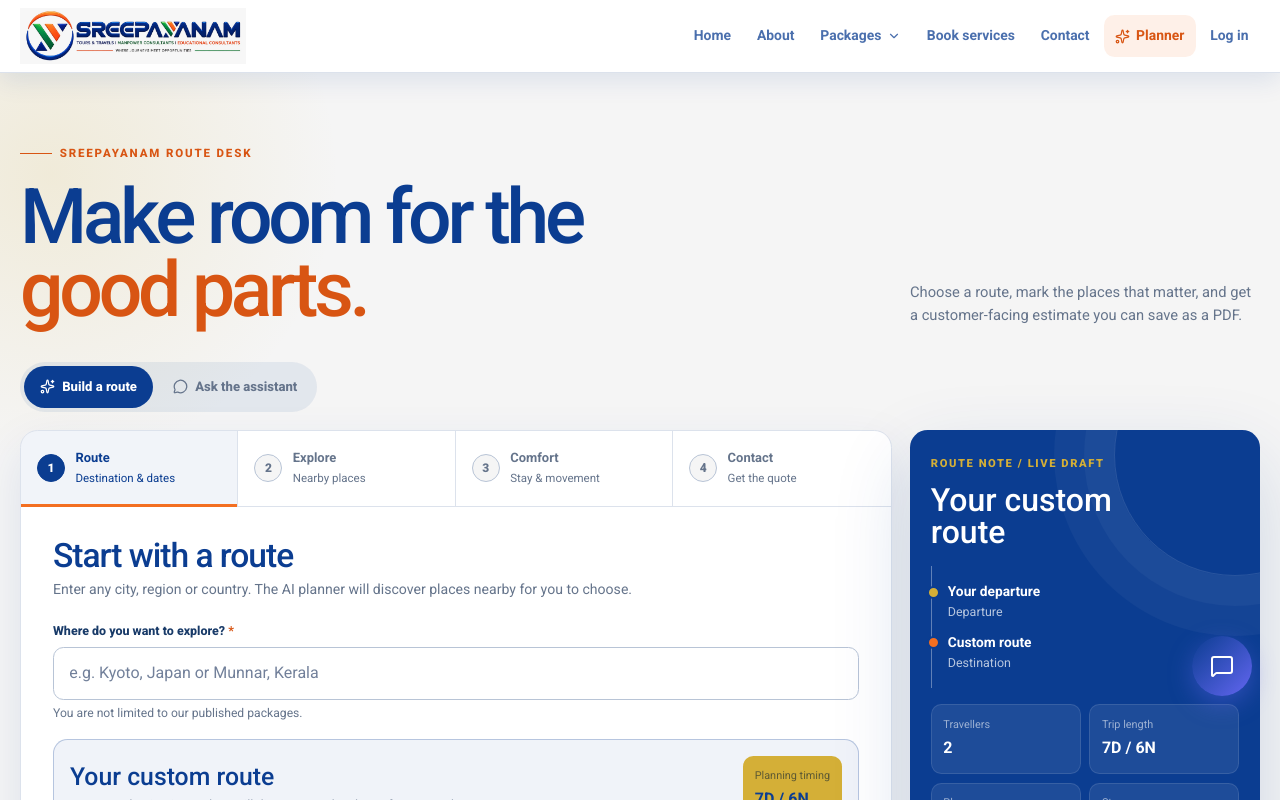
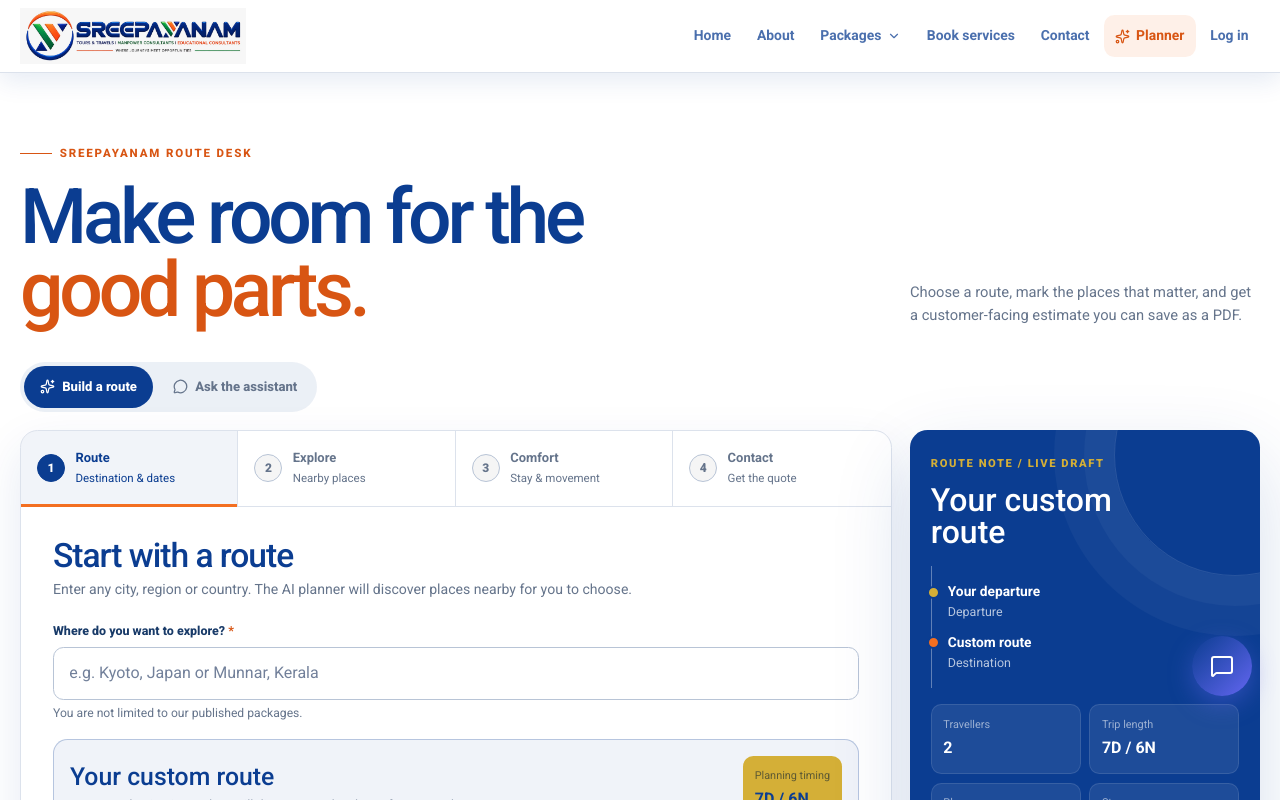
Before and after one commit to Naganishanth666/sreepayanam, a React (Vite) app in the folder frontend/: page /ai-assistant in a window 1280 px wide. Shown: the top 800 px of the page. Built offline with nearby package versions, Linux system fonts and the light colour scheme.

Commit message:
fix: clean up planner surface and consent copy

```diff
--- a/frontend/src/App.css
+++ b/frontend/src/App.css
@@ -1577,9 +1577,7 @@ textarea.input-field,
 .planner-page {
   min-height: calc(100vh - 72px);
   padding: 4rem 0 5rem;
-  background:
-    radial-gradient(circle at 4% 8%, rgba(212, 175, 55, 0.15), transparent 18rem),
-    var(--color-paper);
+  background: var(--color-surface);
 }
 
 .planner-intro {
@@ -1998,7 +1996,7 @@ textarea.input-field,
   accent-color: var(--color-peacock);
 }
 
-.destination-option small {
+.destination-list .destination-option small {
   position: absolute;
   top: 0.45rem;
   right: 0.55rem;
```
